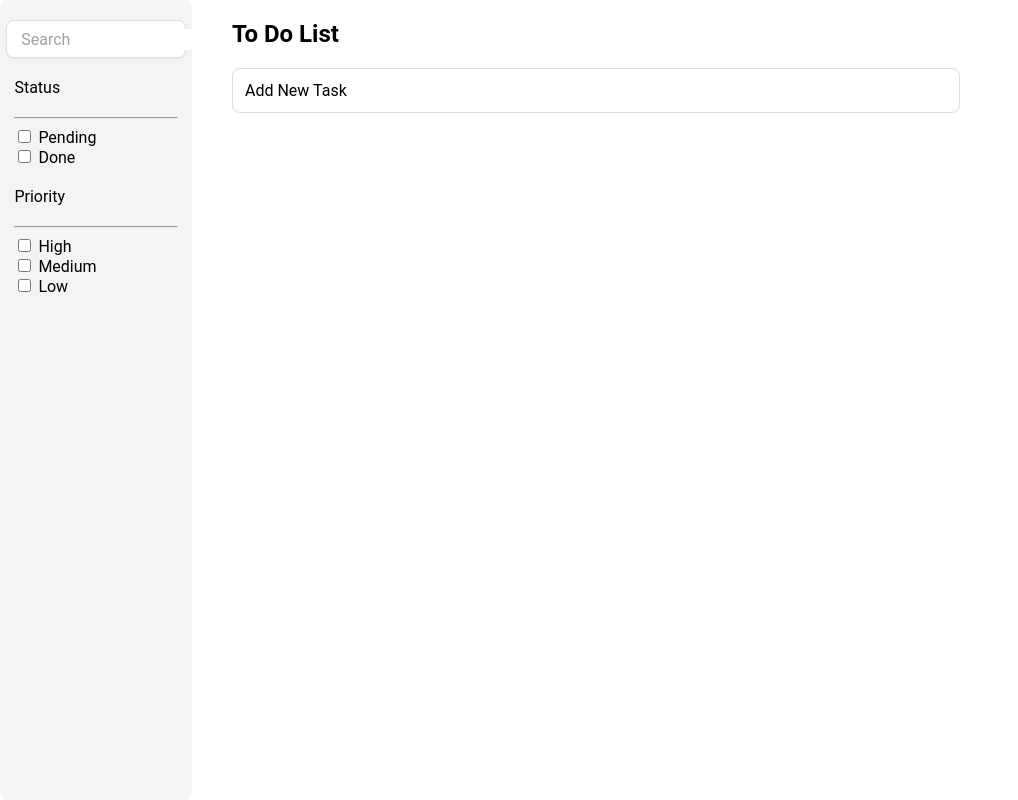
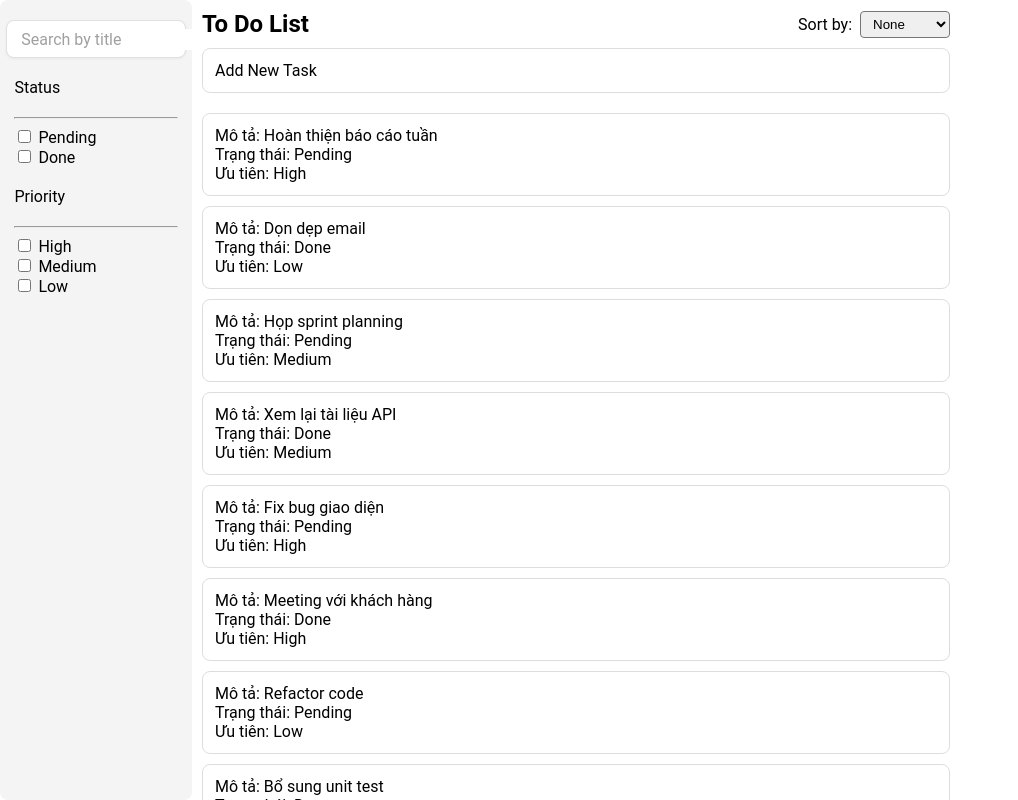
Before and after one commit to VuNgocDaii/TodoApp, an Angular app in the folder fe/: page / in a window 1280 px wide. Shown: the whole page, without its empty margins (0-1018 px from the left). Built offline with nearby package versions, Linux system fonts and the light colour scheme.

Commit message:
update sort + filter

```diff
--- a/fe/src/app/to-do-page/side-bar/side-bar.html
+++ b/fe/src/app/to-do-page/side-bar/side-bar.html
@@ -1,18 +1,18 @@
 <main class="main">
     <div class="content-container">
         <div class="search-container">
-            <input type="text" [(ngModel)]="searchStr" (input)="onChangeSearchStr($event.target.value)" class="search-input" placeholder="Search">
+            <input type="text" [(ngModel)]="searchStr" (input)="onChangeSearchStr($event.target.value)" class="search-input" placeholder="Search by title">
         </div>
         <div class="filter-container">
             <div class="txtFilter">Status</div>
             <hr/>
             <div class="filter-options">
                 <label class="filter-item">
-                    <input type="checkbox" name="filterGroup" value="Pending">
+                    <input type="checkbox" (change)="onChangeStatus($event, 'Pending')" name="filterGroup" value="Pending">
                     Pending
                 </label>
                 <label class="filter-item">
-                    <input type="checkbox" name="filterGroup" value="Done">
+                    <input type="checkbox" (change)="onChangeStatus($event, 'Done')" name="filterGroup" value="Done">
                     Done
                 </label>
             </div>
@@ -23,15 +23,15 @@
             <div class="filter-pr-options">
 
                 <label class="filter-pr-item">
-                    <input type="checkbox" name="filterGroup" value="High">
+                    <input type="checkbox"  (change)="onChangePriority($event, 'High')"    name="filterGroup" value="High">
                     High
                 </label>
                 <label class="filter-pr-item">
-                    <input type="checkbox" name="filterGroup" value="Medium">
+                    <input type="checkbox"  (change)="onChangePriority($event, 'Medium')" name="filterGroup" value="Medium">
                     Medium
                 </label>
                 <label class="filter-pr-item">
-                    <input type="checkbox" name="filterGroup" value="Cao">
+                    <input type="checkbox"  (change)="onChangePriority($event, 'Low')" name="filterGroup" value="Low">
                     Low
                 </label>
             </div>
--- a/fe/src/app/to-do-page/to-do-list/to-do-list.html
+++ b/fe/src/app/to-do-page/to-do-list/to-do-list.html
@@ -1,14 +1,32 @@
 <main class="main">
+    <div class="tasks-list-container">
+        <div class="head-container">
 
-    <div class = 'tasks-list-container'>
-        <h2 style="padding-left: 40px;">To Do List</h2>
-        <ul class="tasks-list">
-            <li class='task'>
+            <div class="head-top">
+                <h2>To Do List</h2>
+
+                <div class="sort-container">
+                    <label for="sortSelect">Sort by:</label>
+                    <select id="sortSelect" (change)="onChangeSort($event)">
+
+                        <option value="">None</option>
+                        <option value="title-asc">Title ↑</option>
+                        <option value="title-desc">Title ↓</option>
+                        <option value="priority-asc">Priority ↑</option>
+                        <option value="priority-desc">Priority ↓</option>
+                    </select>
+                </div>
+            </div>
+
+            <ul class="tasks-list" style="padding: 10px 0px;">
+                <li class="task">
                     Add New Task
                 </li>
             </ul>
-        <ul class="tasks-list">
-            <li *ngFor="let t of tasks" class='task'>
+        </div>
+
+        <ul class="tasks-list tasks-list-scroll">
+            <li *ngFor="let t of tasks" class="task">
                 Mô tả: {{ t.title }}<br />
                 Trạng thái: {{ t.status }}<br />
                 Ưu tiên: {{ t.priority }}<br />
--- a/fe/src/app/to-do-page/to-do-list/to-do-list.scss
+++ b/fe/src/app/to-do-page/to-do-list/to-do-list.scss
@@ -1,10 +1,34 @@
-.main{
-    display: flex;
-    justify-content: right;
+.main {
+  display: flex;
+  padding: 10px;
+  justify-content: right;
+  height: 100vh;
 }
-.tasks-list-container  {
-    width: 100%;
-    border-radius: 1px;
+
+.tasks-list-container {
+  width: 100%;
+  border-radius: 1px;
+
+  display: flex;
+  flex-direction: column;
+}
+
+.head-container {
+  flex-shrink: 0;
+}
+
+.tasks-list {
+  list-style: none;
+  padding-left: 40px;
+  margin: 0;
+}
+
+.tasks-list-scroll {
+  padding-top: 10px;
+  flex: 1;
+  overflow-y: auto;
+   scrollbar-width: none;
+
 }
 
 .task {
@@ -22,3 +46,30 @@
   transform: translateY(-2px);
   box-shadow: 0 4px 10px rgba(0, 0, 0, 0.08);
 }
+
+.head-top {
+  display: flex;
+  align-items: center;
+  justify-content: space-between;
+}
+
+.head-top h2 {
+  margin: 0;
+}
+
+.tasks-list {
+  list-style: none;
+  margin: 0;
+  padding: 0;
+}
+
+.sort-container {
+  display: flex;
+  align-items: center;
+  gap: 8px;
+}
+
+.sort-container select {
+  padding: 4px 8px;
+  border-radius: 4px;
+}
--- a/fe/src/app/to-do-page/to-do-list/to-do-list.ts
+++ b/fe/src/app/to-do-page/to-do-list/to-do-list.ts
@@ -1,28 +1,277 @@
 import { Component, Input, OnChanges, OnInit } from '@angular/core';
-import { TaskService} from '../../service/task-service'
-import {Task} from '../../model/task.model'
+import { TaskService } from '../../service/task-service'
+import { Task } from '../../model/task.model'
 import { CommonModule } from '@angular/common';
 import { DatePipe } from '@angular/common';
+import { FormsModule } from '@angular/forms';
 @Component({
   selector: 'app-to-do-list',
-  imports: [CommonModule],
+  imports: [CommonModule, FormsModule],
   templateUrl: './to-do-list.html',
   styleUrl: './to-do-list.scss',
 })
 export class ToDoList implements OnInit, OnChanges {
-  tasks : Task[] = [];
-  constructor(private taskService: TaskService){}
+  tasks: Task[] = [];
+  constructor(private taskService: TaskService) { }
   ngOnInit() {
-    this.tasks = this.taskService.load();
+    this.tasks = [
+      {
+        taskId: 1,
+        title: "Hoàn thiện báo cáo tuần",
+        description: "Tổng hợp tiến độ và gửi cho quản lý.",
+        status: "Pending",
+        priority: "High",
+        createAt: "2025-01-03T09:15:00",
+        updateAt: "2025-01-03T10:00:00",
+        isDeleted: false
+      },
+      {
+        taskId: 2,
+        title: "Dọn dẹp email",
+        description: "Xóa thư rác và phân loại lại hộp thư đến.",
+        status: "Done",
+        priority: "Low",
+        createAt: "2025-01-02T14:10:00",
+        updateAt: "2025-01-02T15:25:00",
+        isDeleted: false
+      },
+      {
+        taskId: 3,
+        title: "Họp sprint planning",
+        description: "Chuẩn bị backlog và thảo luận với team.",
+        status: "Pending",
+        priority: "Medium",
+        createAt: "2025-01-05T08:00:00",
+        updateAt: "2025-01-05T08:15:00",
+        isDeleted: false
+      },
+      {
+        taskId: 4,
+        title: "Xem lại tài liệu API",
+        description: "Đọc tài liệu backend mới để cập nhật UI.",
+        status: "Done",
+        priority: "Medium",
+        createAt: "2025-01-01T11:30:00",
+        updateAt: "2025-01-01T12:00:00",
+        isDeleted: false
+      },
+      {
+        taskId: 5,
+        title: "Fix bug giao diện",
+        description: "Sửa lỗi hiển thị ở màn hình Task Detail.",
+        status: "Pending",
+        priority: "High",
+        createAt: "2025-01-06T09:20:00",
+        updateAt: "2025-01-06T10:45:00",
+        isDeleted: false
+      },
+      {
+        taskId: 6,
+        title: "Meeting với khách hàng",
+        description: "Trao đổi yêu cầu mới cho module Dashboard.",
+        status: "Done",
+        priority: "High",
+        createAt: "2024-12-30T15:00:00",
+        updateAt: "2024-12-30T16:00:00",
+        isDeleted: false
+      },
+      {
+        taskId: 7,
+        title: "Refactor code",
+        description: "Dọn lại component TaskList cho dễ bảo trì.",
+        status: "Pending",
+        priority: "Low",
+        createAt: "2025-01-04T09:00:00",
+        updateAt: "2025-01-04T09:30:00",
+        isDeleted: false
+      },
+      {
+        taskId: 8,
+        title: "Bổ sung unit test",
+        description: "Thêm test case cho Task service.",
+        status: "Done",
+        priority: "Medium",
+        createAt: "2025-01-02T13:45:00",
+        updateAt: "2025-01-02T14:00:00",
+        isDeleted: false
+      },
+      {
+        taskId: 9,
+        title: "Tối ưu truy vấn DB",
+        description: "Cải thiện tốc độ API get-all-task.",
+        status: "Pending",
+        priority: "High",
+        createAt: "2025-01-07T08:50:00",
+        updateAt: "2025-01-07T09:05:00",
+        isDeleted: false
+      },
+      {
+        taskId: 10,
+        title: "Cập nhật tài liệu dự án",
+        description: "Update kiến trúc mới vào Wiki.",
+        status: "Done",
+        priority: "Low",
+        createAt: "2024-12-29T10:15:00",
+        updateAt: "2024-12-29T11:00:00",
+        isDeleted: false
+      },
+      {
+        taskId: 11,
+        title: "Test smoke sau deploy",
+        description: "Kiểm tra chức năng chính sau build mới.",
+        status: "Pending",
+        priority: "Medium",
+        createAt: "2025-01-07T13:00:00",
+        updateAt: "2025-01-07T13:10:00",
+        isDeleted: false
+      },
+      {
+        taskId: 12,
+        title: "Viết hướng dẫn sử dụng",
+        description: "Soạn tài liệu cho người mới.",
+        status: "Done",
+        priority: "Medium",
+        createAt: "2025-01-03T16:20:00",
+        updateAt: "2025-01-03T17:00:00",
+        isDeleted: false
+      },
+      {
+        taskId: 13,
+        title: "Tạo mock API",
+        description: "Dùng JSON server mô phỏng backend.",
+        status: "Pending",
+        priority: "Low",
+        createAt: "2025-01-05T10:30:00",
+        updateAt: "2025-01-05T10:45:00",
+        isDeleted: false
+      },
+      {
+        taskId: 14,
+        title: "Review pull request",
+        description: "Xem xét thay đổi của đồng đội.",
+        status: "Done",
+        priority: "High",
+        createAt: "2025-01-01T09:10:00",
+        updateAt: "2025-01-01T09:40:00",
+        isDeleted: false
+      },
+      {
+        taskId: 15,
+        title: "Thanh lý task cũ",
+        description: "Đánh dấu xoá các task bị bỏ.",
+        status: "Pending",
+        priority: "Low",
+        createAt: "2025-01-06T11:00:00",
+        updateAt: "2025-01-06T11:20:00",
+        isDeleted: true
+      },
+      {
+        taskId: 16,
+        title: "Cập nhật giao diện mobile",
+        description: "Sửa layout responsive.",
+        status: "Done",
+        priority: "High",
+        createAt: "2024-12-28T14:40:00",
+        updateAt: "2024-12-28T15:05:00",
+        isDeleted: false
+      },
+      {
+        taskId: 17,
+        title: "Tạo task mới cho sprint",
+        description: "Chuẩn bị backlog sprint mới.",
+        status: "Pending",
+        priority: "Medium",
+        createAt: "2025-01-07T09:30:00",
+        updateAt: "2025-01-07T09:45:00",
+        isDeleted: false
+      },
+      {
+        taskId: 18,
+        title: "Bổ sung icon UI",
+        description: "Thêm icon mới theo design system.",
+        status: "Done",
+        priority: "Low",
+        createAt: "2025-01-04T12:00:00",
+        updateAt: "2025-01-04T12:10:00",
+        isDeleted: false
+      },
+      {
+        taskId: 19,
+        title: "Viết API create-task",
+        description: "Thêm endpoint POST task trong backend.",
+        status: "Pending",
+        priority: "High",
+        createAt: "2025-01-08T08:00:00",
+        updateAt: "2025-01-08T08:30:00",
+        isDeleted: false
+      },
+      {
+        taskId: 20,
+        title: "Chuẩn bị slide demo",
+        description: "Làm slide thuyết trình cho team.",
+        status: "Done",
+        priority: "Medium",
+        createAt: "2025-01-02T09:20:00",
+        updateAt: "2025-01-02T10:10:00",
+        isDeleted: false
+      }
+    ];
+    localStorage.setItem('key_task', JSON.stringify(this.tasks));
+    localStorage.setItem('key_id', String(20));
     // const taskList = this.taskService.searchAndFilter("","Pending","");
     //   let task : Task;
     //   for (task of taskList) {
     //     console.log(task.taskId + ' '+ task.title+' '+ task.description+ ' '+ task.status+ ' '+ task.priority+' '+task.createAt+' '+task.createAt);
     //   }
   }
-  @Input() filter!:{searchStr:string, statusFilter:string, priorityFilter:string};
-  ngOnChanges(){
-    console.log(this.filter.searchStr);
-    this.tasks=this.taskService.searchAndFilter(this.filter.searchStr,this.filter.statusFilter,this.filter.priorityFilter);
+  sort() {
+    if (!this.sortOption) {
+      return;
+    }
+    const priorityOrder: Record<string, number> = {
+      'Low': 1,
+      'Medium': 2,
+      'High': 3
+    };
+
+    switch (this.sortOption) {
+      case 'title-asc':
+        this.tasks.sort((a, b) => a.title.localeCompare(b.title));
+        break;
+
+      case 'title-desc':
+        this.tasks.sort((a, b) => b.title.localeCompare(a.title));
+        break;
+
+      case 'priority-asc':
+        this.tasks.sort((a, b) => {
+          const pa = priorityOrder[a.priority] ?? 0;
+          const pb = priorityOrder[b.priority] ?? 0;
+          return pa - pb;
+        });
+        break;
+
+      case 'priority-desc':
+        this.tasks.sort((a, b) => {
+          const pa = priorityOrder[a.priority] ?? 0;
+          const pb = priorityOrder[b.priority] ?? 0;
+          return pb - pa;
+        });
+        break;
+    }
   }
+
+  sortOption: string = '';
+  @Input() filter!: { searchStr: string, statusFilter: string[], priorityFilter: string[] };
+  ngOnChanges() {
+    console.log(this.filter.statusFilter?.[0]);
+    this.tasks = this.taskService.searchAndFilter(this.filter.searchStr ?? '', this.filter.statusFilter ?? [], this.filter.priorityFilter ?? []);
+  }
+  onChangeSort(event: Event) {
+    const select = event.target as HTMLSelectElement | null;
+    const value = select?.value ?? '';
+    this.sortOption = value;
+    this.sort();
+  }
+
 }
--- a/fe/src/app/to-do-page/to-do-page.ts
+++ b/fe/src/app/to-do-page/to-do-page.ts
@@ -11,7 +11,7 @@ import { SideBar } from "./side-bar/side-bar";
 
 })
 export class ToDoPage {
-  curFilter = {searchStr:'',statusFilter:'',priorityFilter:''};
+  curFilter = {searchStr:'',statusFilter:[],priorityFilter:[]};
   onChangeFilter(value: any) {
     this.curFilter = value;
   }
```
Also changed, not shown: fe/src/app/service/task-service.ts (+5 -6 lines), fe/src/app/to-do-page/side-bar/side-bar.ts (+23 -3 lines). Lines whose indentation alone changed are shown as unchanged.
